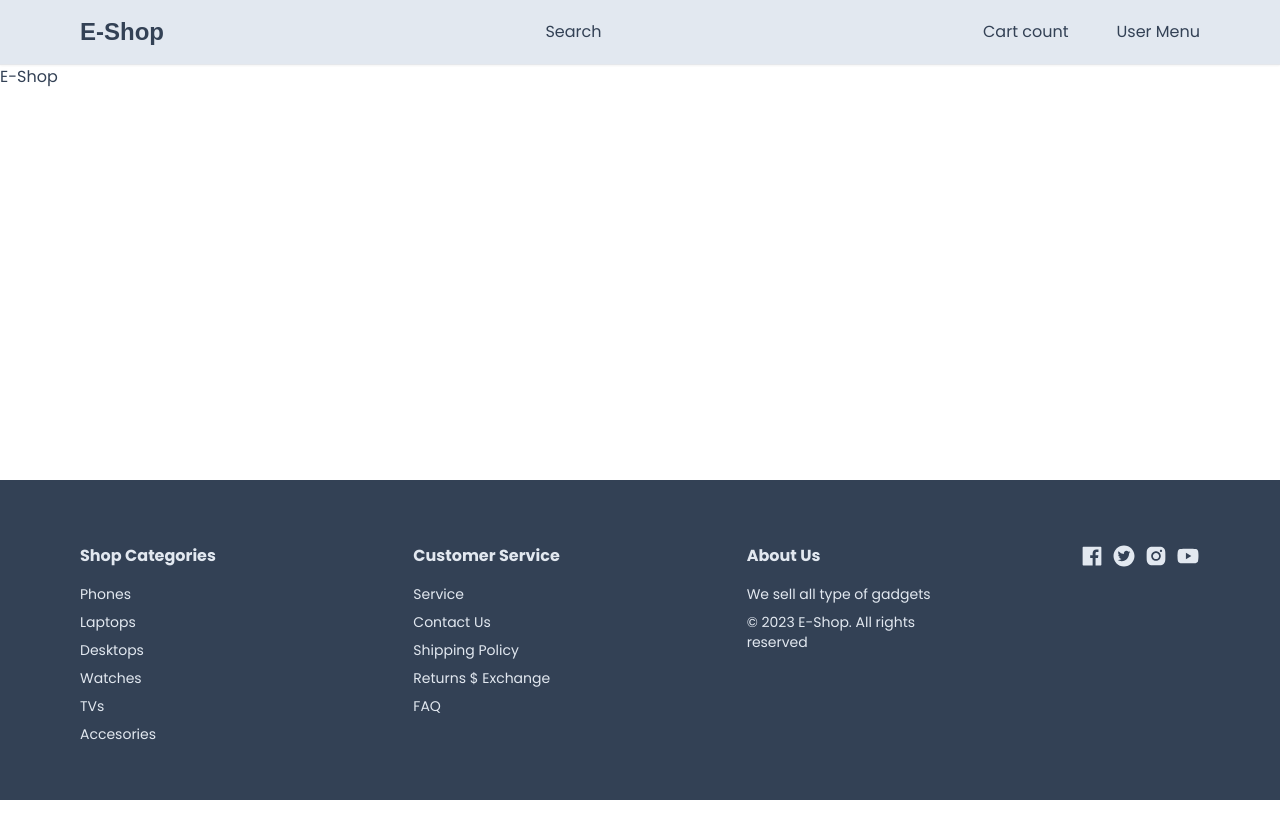
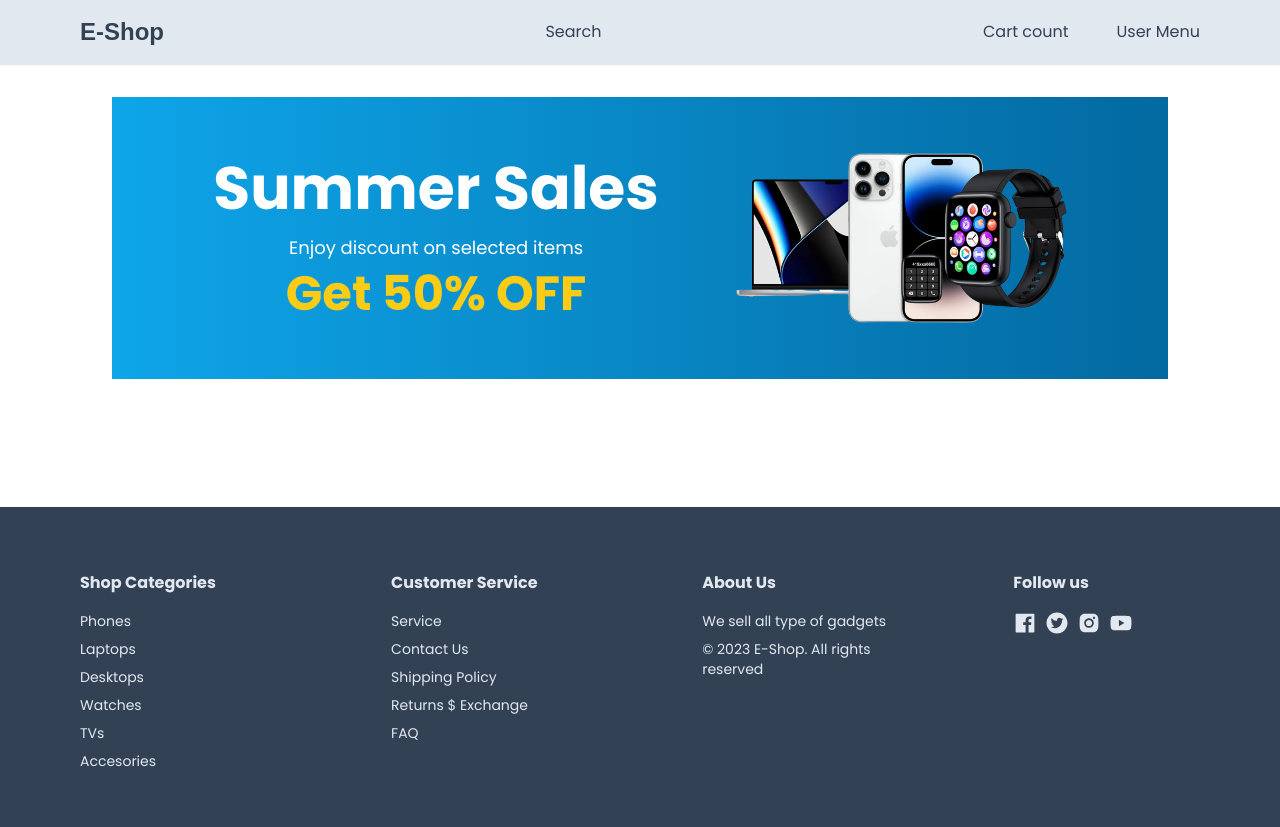
Before and after one commit to tanvirgeek/e-shop, a Next.js app: page / in a window 1280 px wide. Before the commit the page ends 800 px from the top, so only its background shows below. Built offline with nearby package versions, Linux system fonts and the light colour scheme; a web font is replaced by a local one.

Commit message:
Banner is done

```diff
--- a/app/page.tsx
+++ b/app/page.tsx
@@ -1,3 +1,12 @@
+import Container from "@/components/Container";
+import HomeBanner from "@/components/HomeBanner";
+
 export default function Home() {
-  return <div>E-Shop</div>;
+  return (
+    <div className="p-8">
+      <Container>
+        <HomeBanner />
+      </Container>
+    </div>
+  );
 }
--- /dev/null
+++ b/components/HomeBanner.tsx
@@ -0,0 +1,31 @@
+import Image from "next/image";
+
+const HomeBanner = () => {
+  return (
+    <div className="relative bg-gradient-to-r from-sky-500 to-sky-700 mb-8">
+      <div className="mx-auto px-8 py-12 flex flex-col gap-2 md:flex-row items-center justify-evenly">
+        <div className="mb-8 md:mb-0 text-center">
+          <h1 className="text-4xl md:text-6xl font-bold text-white mb-4">
+            Summer Sales
+          </h1>
+          <p className="text-lg md:text-lg text-white mb-2">
+            Enjoy discount on selected items
+          </p>
+          <p className="text-2xl md:text-5xl text-yellow-400 font-bold">
+            Get 50% OFF
+          </p>
+        </div>
+        <div className="w-1/3 relative aspect-video">
+          <Image
+            src="/banner-image.png"
+            alt="Hero Image"
+            fill
+            className="object-contain"
+          />
+        </div>
+      </div>
+    </div>
+  );
+};
+
+export default HomeBanner;
--- a/components/footer/Footer.tsx
+++ b/components/footer/Footer.tsx
@@ -38,6 +38,8 @@
             <p>We sell all type of gadgets</p>
             <p>&copy; {new Date().getFullYear()} E-Shop. All rights reserved</p>
           </Footerlist>
+          <Footerlist>
+            <h3 className="text-base font-bold mb-2">Follow us</h3>
             <div className="flex gap-2">
               <Link href="#">
                 <AiFillFacebook size={24} />
@@ -52,6 +54,7 @@
                 <AiFillYoutube size={24} />
               </Link>
             </div>
+          </Footerlist>
         </div>
       </Container>
     </footer>
```
Also changed, not shown: public/banner-image.png (added). Lines whose indentation alone changed are shown as unchanged.
